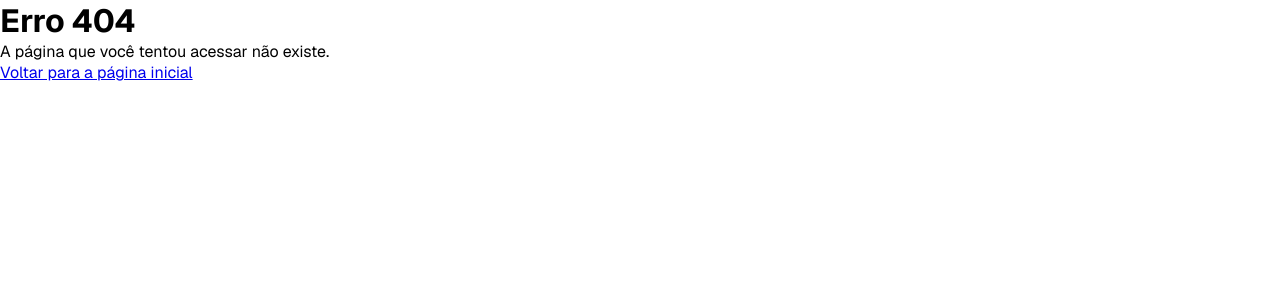
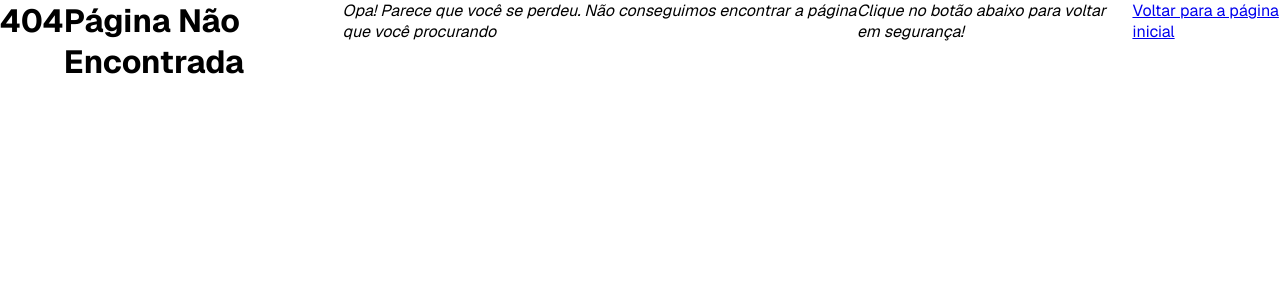
Before and after one commit to nadhon/APae, a Flask app: template templates/404.html in a window 1280 px wide. Shown: the part 42-342 px from the top of the page. Run offline with Flask 2, Linux system fonts and the light colour scheme; the template is opened without the code that fills it, so the values that code supplies are empty.

Commit message:
tentei implementar o hash, mas sem banco não da, e comecei a tentar estilizar o aba de error 404

```diff
--- /dev/null
+++ b/static/css/404.css
@@ -0,0 +1,15 @@
+.erro-container {
+    width: 100%;
+    height: 100%;
+    display: flex;
+    flex-direction: row;
+}
+
+p {
+    font-style: italic;
+}
+
+.erro-container .icon-central {
+
+    background-image: url(../img/carrossel/slide5.jpg);
+}
--- a/templates/404.html
+++ b/templates/404.html
@@ -1,9 +1,28 @@
 {% extends 'base.html' %}
 {% block title %}404{% endblock %}
+
+{% block styles %}
+<link rel="stylesheet" href="{{ url_for('static', filename='css/404.css') }}">
+{% endblock %}
 {% block content %}
 
-<h1>Erro 404</h1>
-<p>A página que você tentou acessar não existe.</p>
-<a href="/">Voltar para a página inicial</a>
+<div class="superior">
+    <div class="imagem-lateral"></div>
+
+</div>
+
+<div class="erro-container">
+    <div class="icon-central"></div>
+    <h1>404</h1>
+    <h1>Página Não Encontrada</h1>
+
+    <p>Opa! Parece que você se perdeu. Não conseguimos encontrar a página que você procurando</p>
+    <p>Clique no botão abaixo para voltar em segurança!</p>
+
+    <a href="/">Voltar para a página inicial</a>
+
+</div>
+
+
 
 {% endblock %}
--- a/templates/login.html
+++ b/templates/login.html
@@ -21,7 +21,7 @@
       </div>
       <div class="form-campo">
         <label class="form-label">Senha</label>
-        <input name="password" type="password" placeholder="Insira sua senha" />
+        <input name="password" type="password" placeholder="Insira sua senha"/>
       </div>
       <button type="submit">Entrar</button>
     </form>
```
Also changed, not shown: routes/auth.py (+7 -0 lines), static/img/icons/erro_icon.svg (added), 2 other files.
